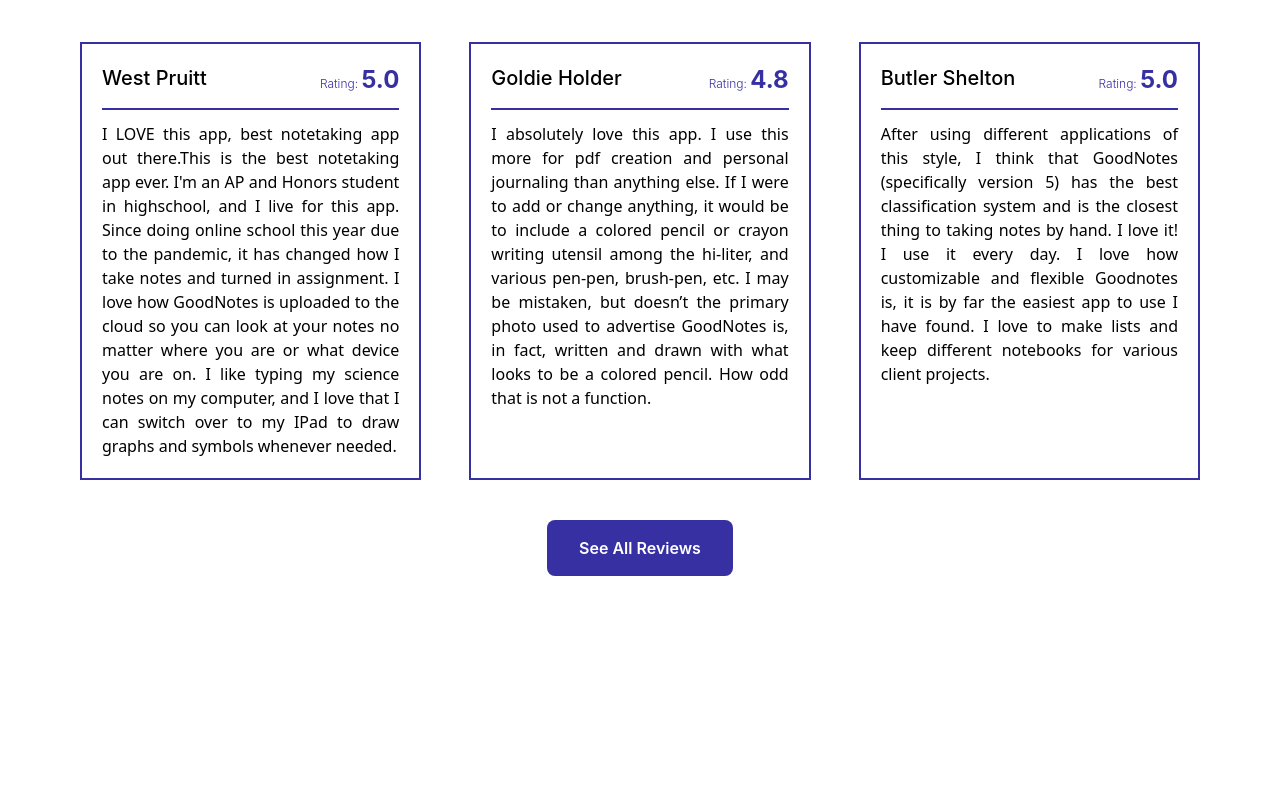
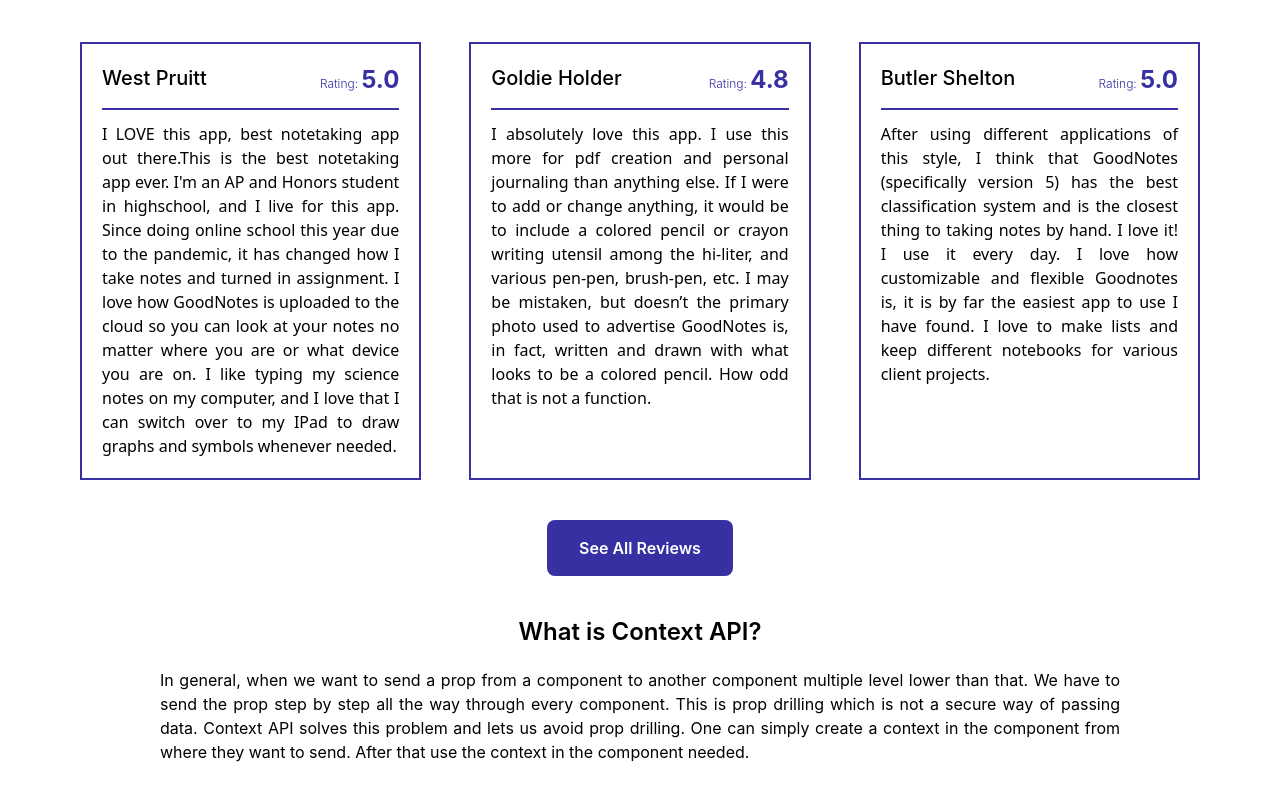
Before and after one commit to SaraAzmin/Product-Analysis-Website-with-React, a React (Create React App) app: page / in a window 1280 px wide. Shown: the part 637-1437 px from the top of the page. Before the commit the page ends 1253 px from the top, so only its background shows below. Built offline with nearby package versions, Linux system fonts and the light colour scheme.

Commit message:
what is context api answered

```diff
--- a/src/components/Home/Home.js
+++ b/src/components/Home/Home.js
@@ -1,6 +1,7 @@
 import React from 'react';
 import CustomerReviewSection from '../CustomerReviewSection/CustomerReviewSection';
 import IntroductionSection from '../IntroductionSection/IntroductionSection';
+import WhatISContextAPI from '../WhatISContextAPI/WhatISContextAPI';
 
 const Home = () => {
     return (
@@ -9,6 +10,7 @@
                 <IntroductionSection></IntroductionSection>
             </div>
             <CustomerReviewSection></CustomerReviewSection>
+            <WhatISContextAPI></WhatISContextAPI>
         </div>
     );
 };
--- /dev/null
+++ b/src/components/WhatISContextAPI/WhatISContextAPI.js
@@ -0,0 +1,12 @@
+import React from 'react';
+
+const WhatISContextAPI = () => {
+    return (
+        <div className='mx-20 mb-16'>
+            <h4 className='text-2xl font-semibold'>What is Context API?</h4>
+            <p className='px-20 text-justify my-5'>In general, when we want to send a prop from a component to another component multiple level lower than that. We have to send the prop step by step all the way through every component. This is prop drilling which is not a secure way of passing data. Context API solves this problem and lets us avoid prop drilling. One can simply create a context in the component from where they want to send. After that use the context in the component needed. </p>
+        </div>
+    );
+};
+
+export default WhatISContextAPI;
```
